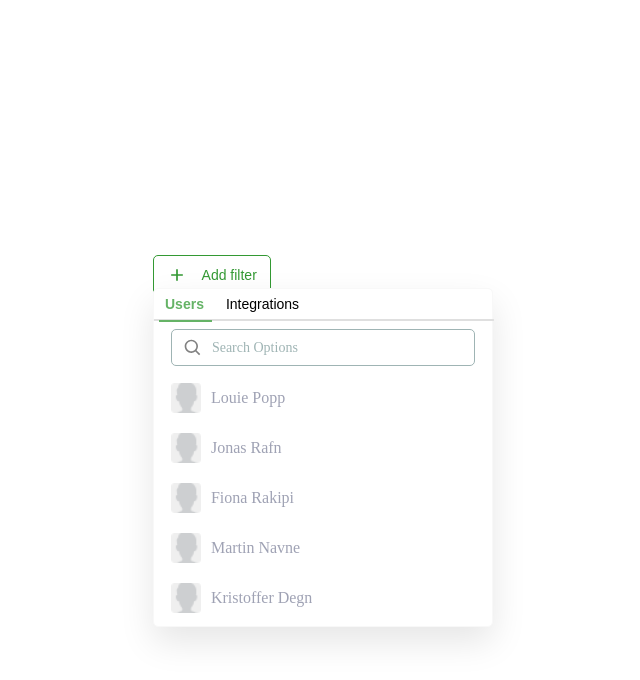
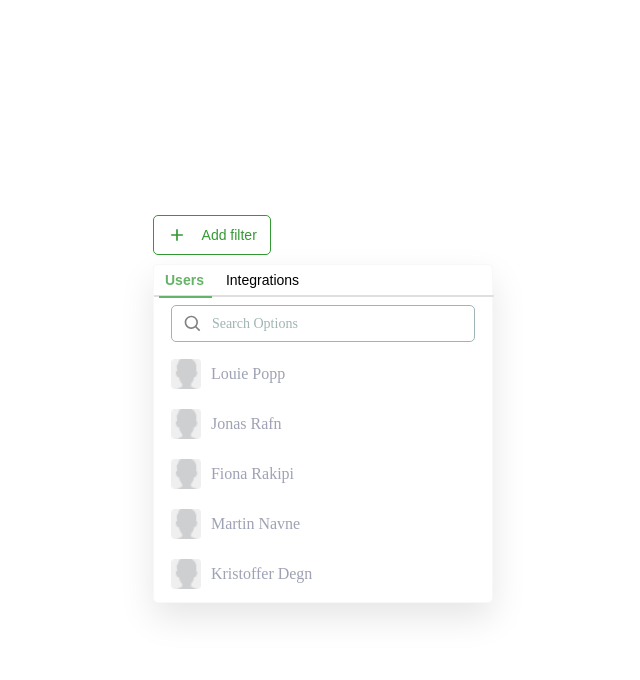
Before and after one commit to Libo99/Dropdown-Challenge, a React (Create React App) app: page / in a window 1280 px wide. Both pictures are taken after a click on the button "Add filter". Shown: the top 680 px of the page, without its empty margins (317-957 px from the left). Built offline with nearby package versions, Linux system fonts and the light colour scheme; the HTML template or start-up script is replaced by a standard one.

Commit message:
fixed mistake

```diff
--- a/src/pages/Home/Home.module.css
+++ b/src/pages/Home/Home.module.css
@@ -2,10 +2,9 @@
   display: flex;
   justify-content: center;
   align-items: center;
-  height: 100vh;
+  height: 90vh;
   width: 100%;
   flex-direction: column;
-  overflow: hidden;
 }
 
 /* To keep the button in place a bit left to the center */
@@ -18,7 +17,7 @@
 /* Position Absolute to make sure the dropdown doesn't push the button up */
 .dropdownContainer {
   position: absolute;
-  top: 36%;
+  top: 33%;
 }
 
 /* Position absolute to make sure the tag container doesn't
@@ -28,11 +27,11 @@
   flex-direction: row;
   position: absolute;
   width: 100%;
-  bottom: 1%;
+  bottom: 10%;
   height: 100px;
   justify-content: center;
   flex-wrap: wrap;
-  width: 75%;
+  width: 70%;
 }
 
 /* Need this to make sure the search icon doesnt move when typing */
```
